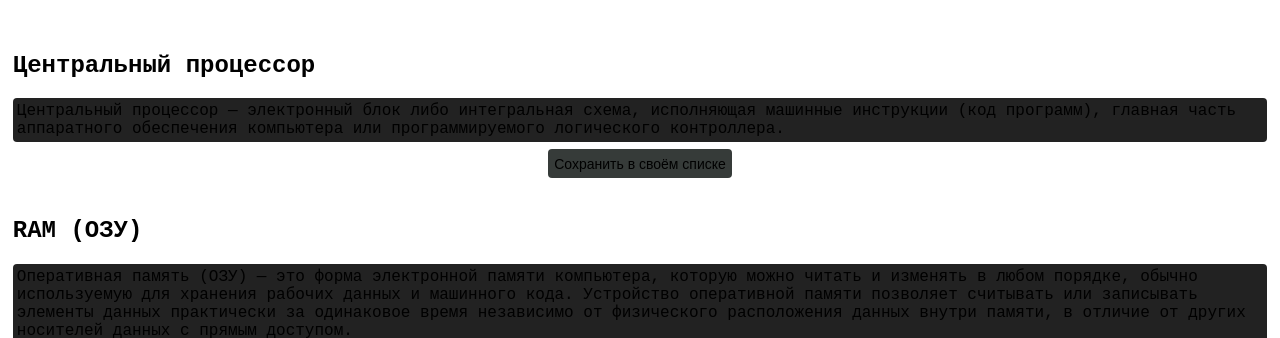
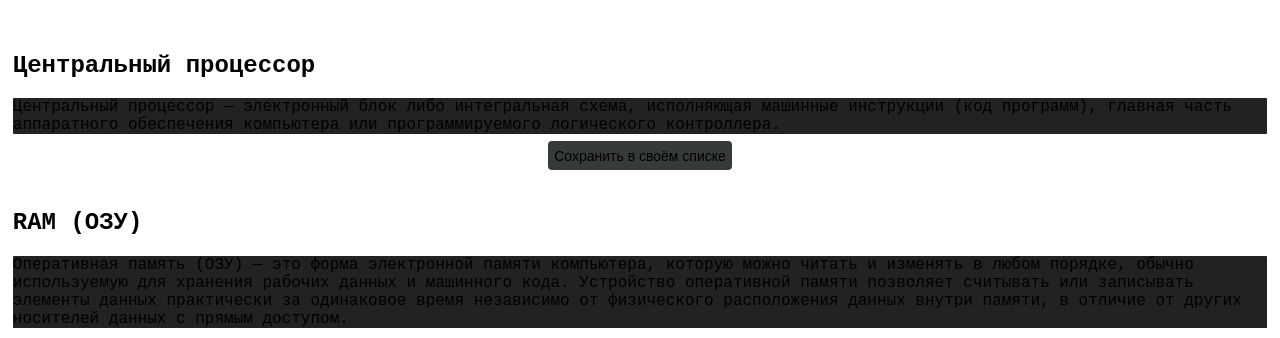
Before and after one commit to Geodeziy/W-0723, a plain HTML site: page templates/index.html in a window 1280 px wide. Shown: the part 1125-1463 px from the top of the page. Drawn offline with nearby package versions, Linux system fonts and the light colour scheme; a script that the page names is missing.

Commit message:
Веб-страница.

```diff
--- a/templates/index.html
+++ b/templates/index.html
@@ -85,8 +85,8 @@
 
         pre {
             background: var(--tg-theme-pre-color, #222222);
-            border-radius: 4px;
-            padding: 4px;
+            border-radius: 0.5%;
+            /*padding: 0% 0%;*/
             margin: 7px 0;
             word-break: break-all;
             word-break: break-word;
```
